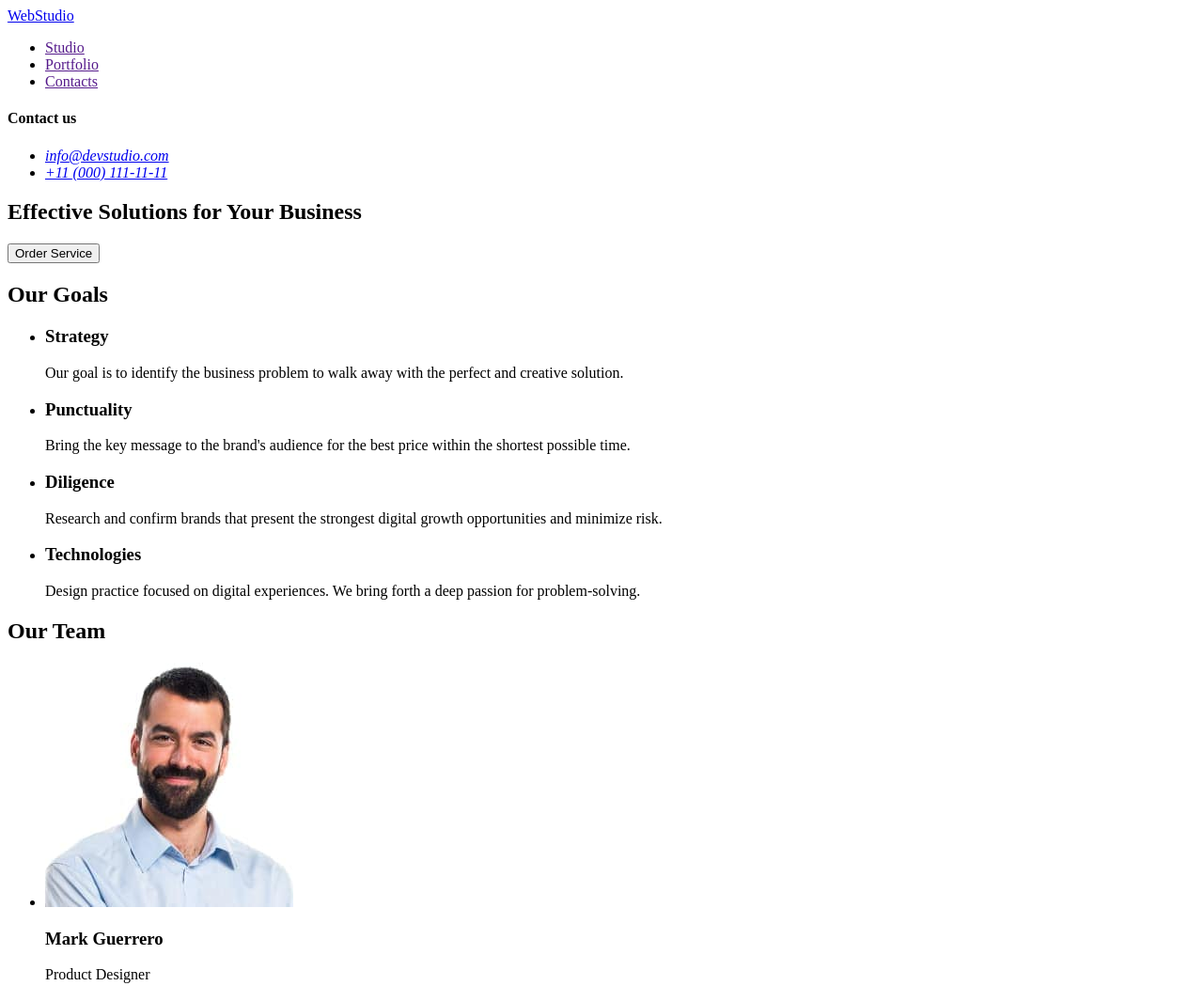
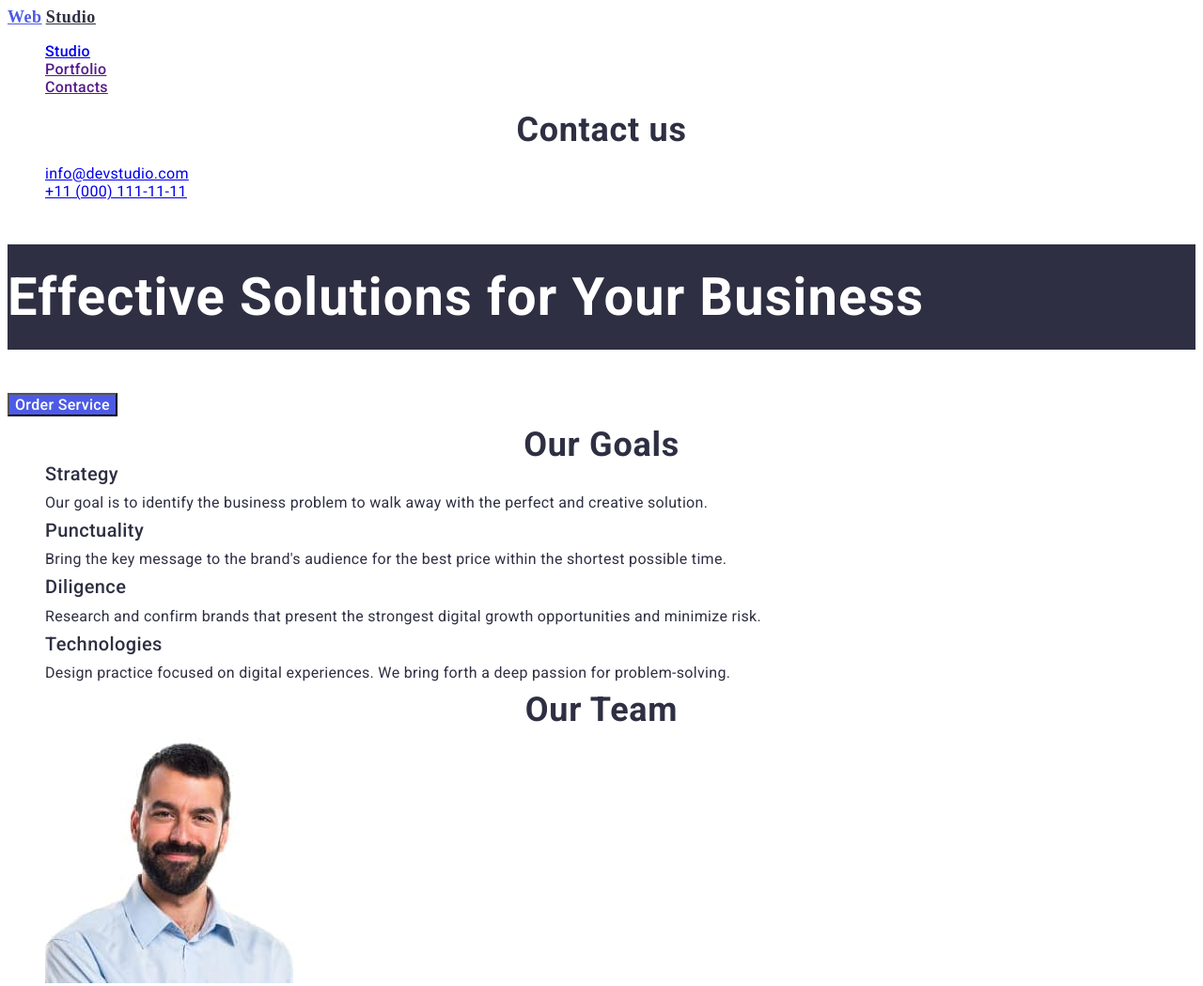
Before and after one commit to Liliia0303/goit-hw-03, a plain HTML site: page index.html in a window 1280 px wide. Shown: the top 1049 px of the page at 94% size. Drawn offline with Linux system fonts and the light colour scheme.

Commit message:
update all

```diff
--- a/css/styles.css
+++ b/css/styles.css
@@ -0,0 +1,88 @@
+
+/**/.list {
+  list-style-type:none;
+
+}
+
+.logo_1 {
+    color: var(--NAVY-BLUE, #4D5AE5);
+    font-family:Raleway;
+    font-size: 18px;
+    font-weight: 700;
+    line-height: 21px;
+    letter-spacing: 0.03em;
+    text-align: left;}
+    .logo_2 {
+        color: var(--NAVY-BLUE, #2e2f42);
+        font-family:Raleway;
+        font-size: 18px;
+        font-weight: 700;
+        line-height: 21px;
+        letter-spacing: 0.03em;
+        text-align: left;}
+
+.menu {
+    color: var(--NAVY-BLUE, #2e2f42);
+    font-family: Roboto;
+    font-size: 16px;
+    background: #FFF;
+    font-weight: 500;
+    letter-spacing: 0.02em;}
+
+
+
+
+
+.tagline-text {
+    color: #FFF;
+    background: #2E2F42;
+    font-family: Roboto;
+    font-size: 56px;
+    font-weight: 700px;
+    line-height: 2; /*200%*/
+    letter-spacing: 0.02em;}
+
+.button_text {
+    color:#fff;
+    background: #4D5AE5;
+    font-family: Roboto;
+    font-size: 16px;
+    font-weight: 500;
+    letter-spacing: 0.02em;
+}
+.text_address {
+    font-style: normal;
+}
+
+.section-title {
+    color: var(--NAVY-BLUE, #2E2F42);
+    text-align: center;
+    font-family: Roboto;
+    font-size: 36px;
+    font-weight: 700;
+    line-height: 1.11px; /*111.1%*/
+    letter-spacing: 0.02em;
+
+}
+
+.foto_background {
+color: white;
+}
+.section-text {
+    color: var(--NAVY-BLUE, #2e2f42);
+    background: #FFF;
+    font-family: Roboto;
+    font-size: 20px;
+    font-weight: 500;
+    line-height: 1.2px; /*120%*/
+    letter-spacing: 0.02em;
+
+}
+.text {
+    color: var(--NAVY-BLUE, #2e2f42);
+    font-family: Roboto;
+    font-size: 16px;
+    background: #FFF;
+    font-weight: 400;
+    letter-spacing: 0.02em;
+}
--- a/index.html
+++ b/index.html
@@ -4,33 +4,42 @@
     <meta charset="UTF-8">
     <meta name="viewport" content="width=device-width, initial-scale=1.0">
     <title>WEB STUDIO</title>
+    <link rel="stylesheet" href="./css/styles.css" />
+    <link rel="preconnect" href="https://fonts.googleapis.com">
+<link rel="preconnect" href="https://fonts.gstatic.com" crossorigin>
+<link href="https://fonts.googleapis.com/css2?family=Montserrat:wght@400;700&family=Roboto:wght@400;500;700&display=swap" rel="stylesheet">
+<link rel="preconnect" href="https://fonts.googleapis.com">
+<link rel="preconnect" href="https://fonts.gstatic.com" crossorigin>
+<link href="https://fonts.googleapis.com/css2?family=Montserrat:wght@400;700&family=Roboto:wght@400;500;700&display=swap" rel="stylesheet">
 </head>
 <body>
   <!--HEADER-->
     <header>
         <nav>
-            <a href="./index.html">WebStudio</a>
-            <ul>
-                <li>
-
-                    <a href="">Studio</a>
+            <a class="logo_1"
+            href="./index.html">Web</a>
+            <a class="logo_2"
+            href="./index.html">Studio</a>
+            <ul class="list">
+                <li class="menu">
+                    <a href="./index.html">Studio</a>
                 </li>
-                <li>
+                <li class="menu">
                     <a href="">Portfolio</a>
                 </li>
-                <li>
+                <li class="menu">
                     <a href="">Contacts</a>
                 </li>
             </ul>
             </nav>
 
-                <h4>Contact us</h4>
-                <address>
-                <ul>
-                <li>
+                <h3 class="section-title">Contact us</h3>
+                <address class="text_address">
+                <ul class="list">
+                <li class="text">
                     <a href="mailto:info@devstudio.com">info@devstudio.com</a>
                 </li>
-                <li>
+                <li class="text">
                     <a href="tel:+110001111111">+11 (000) 111-11-11</a>
                 </li>
                 </ul>
@@ -39,39 +48,40 @@
    <!--HERO-->
 <main>
     <section id="hero">
-        <h1>Effective Solutions for Your Business</h1>
-        <button type="button">Order Service</button>
+        <h1 class="tagline-text">Effective Solutions for Your Business</h1>
+        <button class="button_text"
+         type="button">Order Service</button>
 
     </section>
     <!--Our Goals-->
 
     <section id="our_goal">
-        <h2>Our Goals</h2>
-        <ul>
+        <h2 class="section-title">Our Goals</h2>
+        <ul class="list">
             <li>
-                <h3>Strategy</h3>
-                <p>Our goal is to identify the business
+                <h3 class="section-text">Strategy</h3>
+                <p class="text">Our goal is to identify the business
                    problem to walk away with the perfect
                    and creative solution.
                    </p>
             </li>
             <li>
-                <h3>Punctuality</h3>
-                <p>Bring the key message to the
+                <h3 class="section-text">Punctuality</h3>
+                <p class="text">Bring the key message to the
                     brand's audience for the best price
                      within the shortest possible time.
                 </p>
             </li>
             <li>
-                <h3>Diligence</h3>
-                <p>Research and confirm brands that
+                <h3 class="section-text">Diligence</h3>
+                <p class="text">Research and confirm brands that
                     present the strongest digital growth
                     opportunities and minimize risk.
                 </p>
             </li>
             <li>
-                <h3>Technologies</h3>
-                <p>Design practice focused on digital
+                <h3 class="section-text">Technologies</h3>
+                <p class="text">Design practice focused on digital
                     experiences. We bring forth a deep
                     passion for problem-solving.
                 </p>
@@ -80,41 +90,84 @@
     </section>
     <!--Our Team-->
     <section id="our_team">
-        <h2>Our Team</h2>
-        <ul>
-            <li>
+        <h2 class="section-title">Our Team</h2>
+        <ul class="list">
+            <li class="foto_background">
                 <img src="./images/mark.jpg" width="264"
                 height="260" alt="Mark Guerrero">
 
-                <h3>Mark Guerrero</h3>
-            <p>Product Designer</p>
+                <h3 class="section-text">Mark Guerrero</h3>
+            <p class="text">Product Designer</p>
             </li>
 
-            <li>
+            <li class="foto_background">
                 <img src="./images/tom.jpg" width="264"
                 height="260" alt="Tom Ford">
-            <h3>Tom Ford</h3>
-            <p>Frontend Developer</p>
+                <h3 class="section-text">Tom Ford</h3>
+            <p class="text">Frontend Developer</p>
+            </li>
+            <li class="foto_background">
+                <img src="./images/camila.jpg" width="264"
+                height="260" alt="Camila Garcia">
+            <h3 class="section-text">Camila Garcia</h3>
+            <p class="text">Marketing</p>
+            </li>
+            <li class="foto_background">
+                <img src="./images/daniel.jpg" width="264"
+                height="260" alt="Daniel Wilson">
+            <h3 class="section-text">Daniel Wilson</h3>
+            <p  class="text">UI Designer</p>
+            </li>
+        </ul>
+    </section>
+    <section>
+        <h2 class="section-title">Our Portfolio</h2>
+        <ul class="list">
+            <li>
+                <img src="./images/item.jpg" width="360"
+                height="300" alt="Banking App">
+                <h3 class="section-text">Banking App</h3>
+                <p class="text">App</p>
             </li>
             <li>
-                <img src="./images/camila.jpg" width="264"
-                height="260" alt="Camila Garcia">
-            <h3>Camila Garcia</h3>
-            <p>Marketing</p>
+                <img src="./images/qr-code.jpg" width="360"
+                height="300" alt="Cashless Payment">
+                <h3 class="section-text">Cashless Payment</h3>
+                <p class="text">Marketing</p>
             </li>
             <li>
-                <img src="./images/daniel.jpg" width="264"
-                height="260" alt="Daniel Wilson">
-            <h3>Daniel Wilson</h3>
-            <p>UI Designer</p>
+                <img src="./images/notebook.jpg" width="360"
+                height="300" alt="Meditation App">
+                <h3 class="section-text">Meditation App</h3>
+                <p class="text">App</p>
+            </li>
+            <li>
+                <img src="./images/car.jpg" width="360"
+                height="300" alt="Taxi Service">
+                <h3 class="section-text">Taxi Service</h3>
+                <p class="text">Marketing</p>
+            <li>
+                <img src="./images/mob.jpg" width="360"
+                    height="300" alt="Screen Illustrations">
+                    <h3 class="section-text">Screen Illustrations</h3>
+                    <p class="text">App</p>
+            </li>
+            <li>
+                <img src="./images/girl.jpg" width="360"
+                    height="300" alt="Banking App">
+                    <h3 class="section-text">Online Courses</h3>
+                    <p class="text">Marketing</p>
+            </li>
             </li>
         </ul>
     </section>
 </main>
    <!--FOOTER-->
 <footer>
-    <a href="./index.html">WebStudio</a>
-    <p>
+    <a class="logo_1"
+     href="./index.html">Web</a><a class="logo_2"
+     href="">Studio</a>
+    <p class="text">
         Increase the flow of customers and
         sales for your business with digital
         marketing & growth solutions.
```
Also changed, not shown: images/car.jpg (added), images/girl.jpg (added), images/item.jpg (added), images/mob.jpg (added), images/notebook.jpg (added), images/qr-code.jpg (added).
